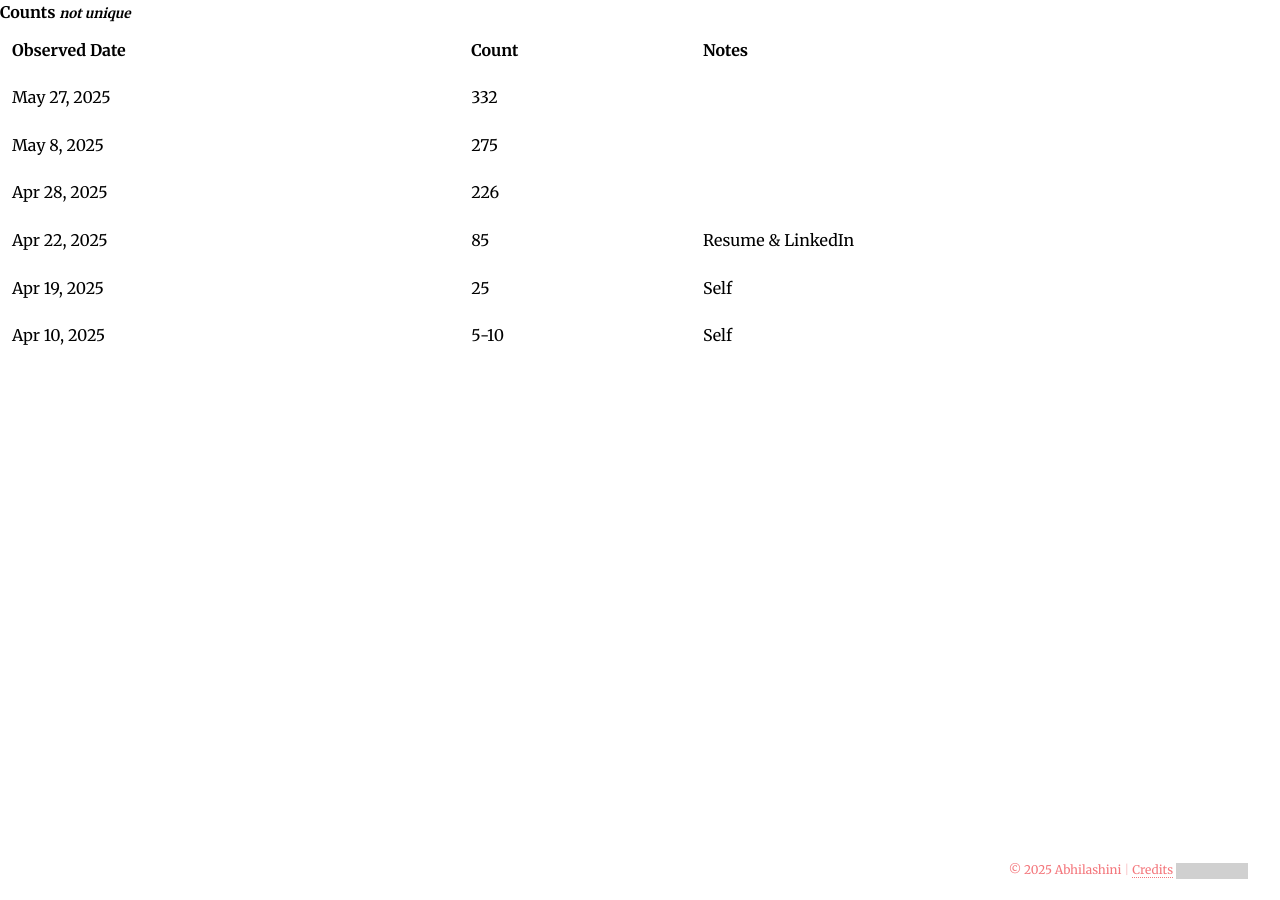
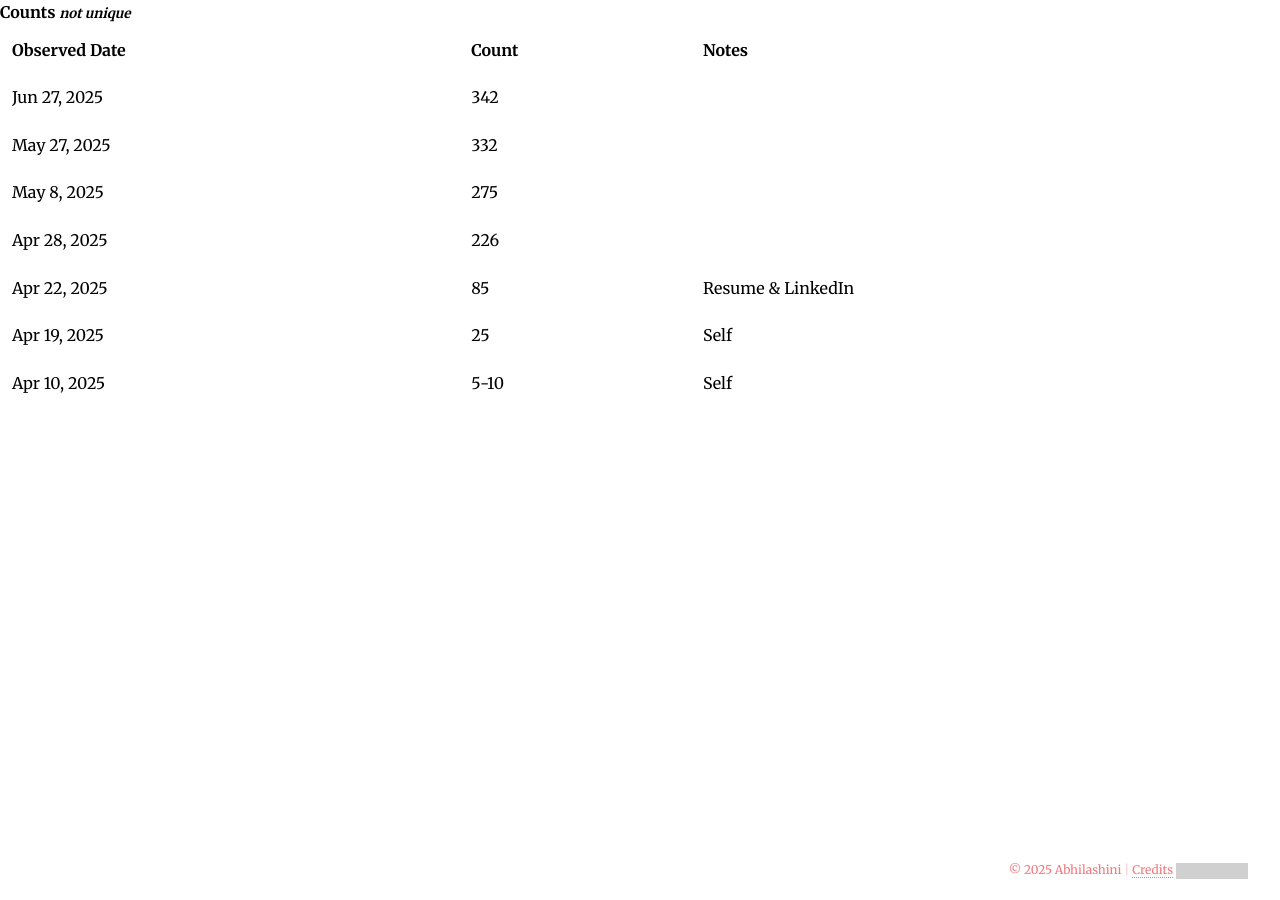
Before and after one commit to abhilashini/abhilashini.github.io, a Jekyll site: the page built from assets/visit_counts.md, in a window 1280 px wide. Built offline with Jekyll 4.4.1, drawn with Linux system fonts in a browser that asks for light colours; our own code applies the rules of GitHub Pages for plain Markdown files; grey boxes are pictures that could not be loaded.

Commit message:
Update visit_counts.md

```diff
--- a/assets/visit_counts.md
+++ b/assets/visit_counts.md
@@ -7,6 +7,7 @@ permalink: /visits/
 
 | Observed Date | Count | Notes |
 | :--- | :--- | :--- |
+| Jun 27, 2025 | 342 |  |
 | May 27, 2025 | 332 |  |
 | May 8, 2025 | 275 |  |
 | Apr 28, 2025 | 226 |  |
```
